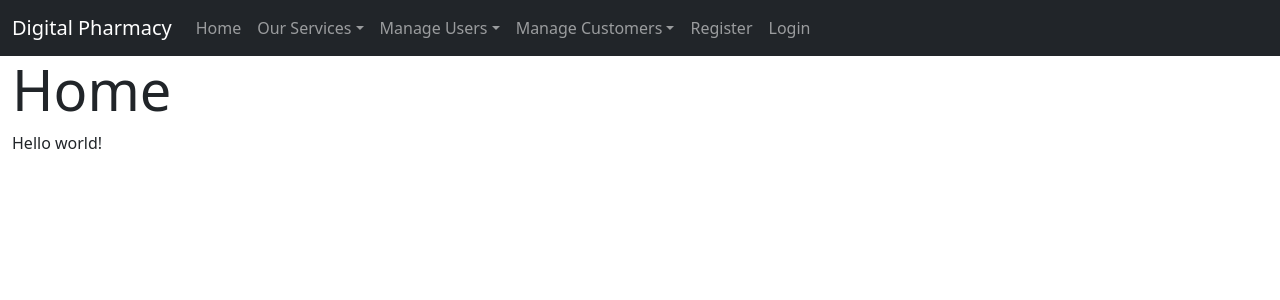
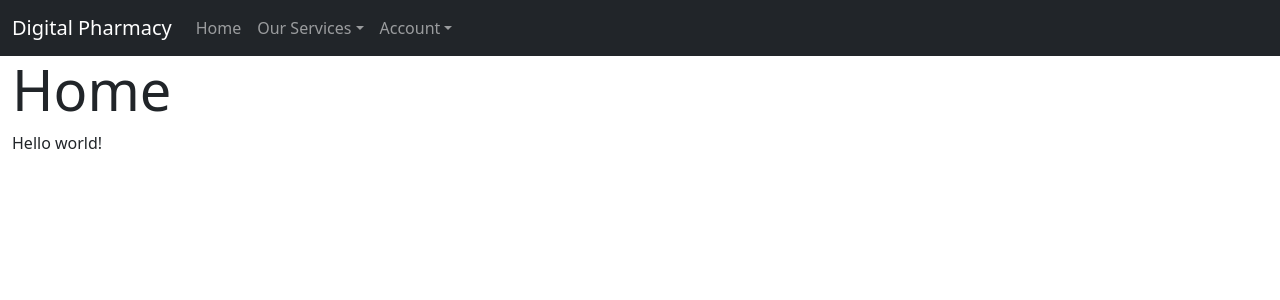
Before and after one commit to NadhirahAlauddin/AppDevProject, a Flask app: page / in a window 1280 px wide. Shown: the top 300 px of the page. Run offline with Flask 2, Linux system fonts and the light colour scheme; some libraries are stand-ins or nearby versions.

Commit message:
Added html links

```diff
--- a/templates/includes/_navbar.html
+++ b/templates/includes/_navbar.html
@@ -16,24 +16,11 @@
             <li><a class="dropdown-item" href="#">Pharmacy</a></li>
           </ul>
         <li class="nav-item dropdown">
-          <a class="nav-link dropdown-toggle" href="#" role="button" data-bs-toggle="dropdown">Manage Users</a>
+          <a class="nav-link dropdown-toggle" href="#" role="button" data-bs-toggle="dropdown">Account</a>
           <ul class="dropdown-menu">
-           <li><a class="dropdown-item" href="/createUser">Create User</a></li>
-           <li><a class="dropdown-item" href="/retrieveUsers">Retrieve Users</a></li>
-           </ul>
-         </li>
-        <li class="nav-item dropdown">
-          <a class="nav-link dropdown-toggle" href="#" role="button" data-bs-toggle="dropdown">Manage Customers</a>
-          <ul class="dropdown-menu">
-            <li><a class="dropdown-item" href="/createCustomer">Create Customer</a></li>
-            <li><a class="dropdown-item" href="/retrieveCustomers">Retrieve Customers</a></li>
+            <li><a class="dropdown-item" href="/register">Sign Up</a></li>
+            <li><a class="dropdown-item" href="/login">Login</a></li>
           </ul>
-        </li>
-        <li class="nav-item">
-          <a class="nav-link" href="/register"> Register</a>
-        </li>
-        <li class="nav-item">
-          <a class="nav-link" href="/login"> Login</a>
         </li>
       </ul>
     </div>
```
